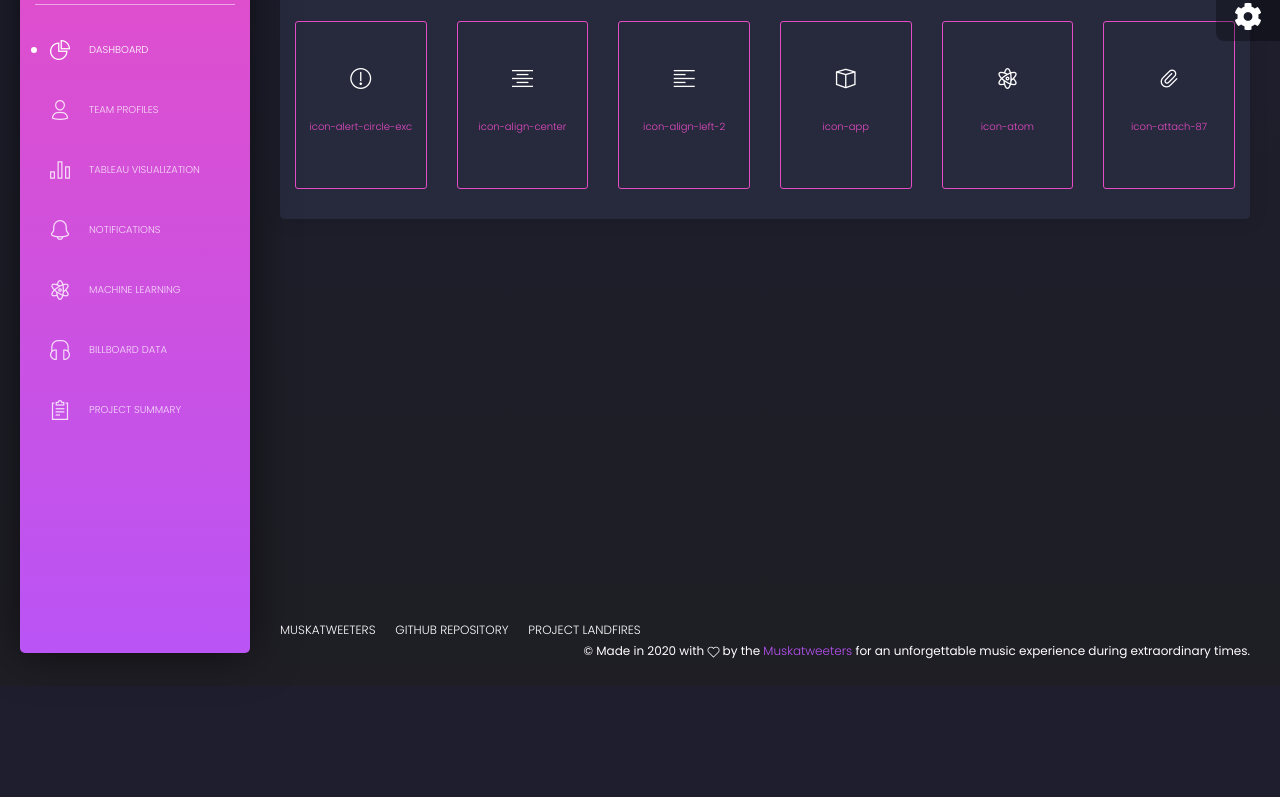
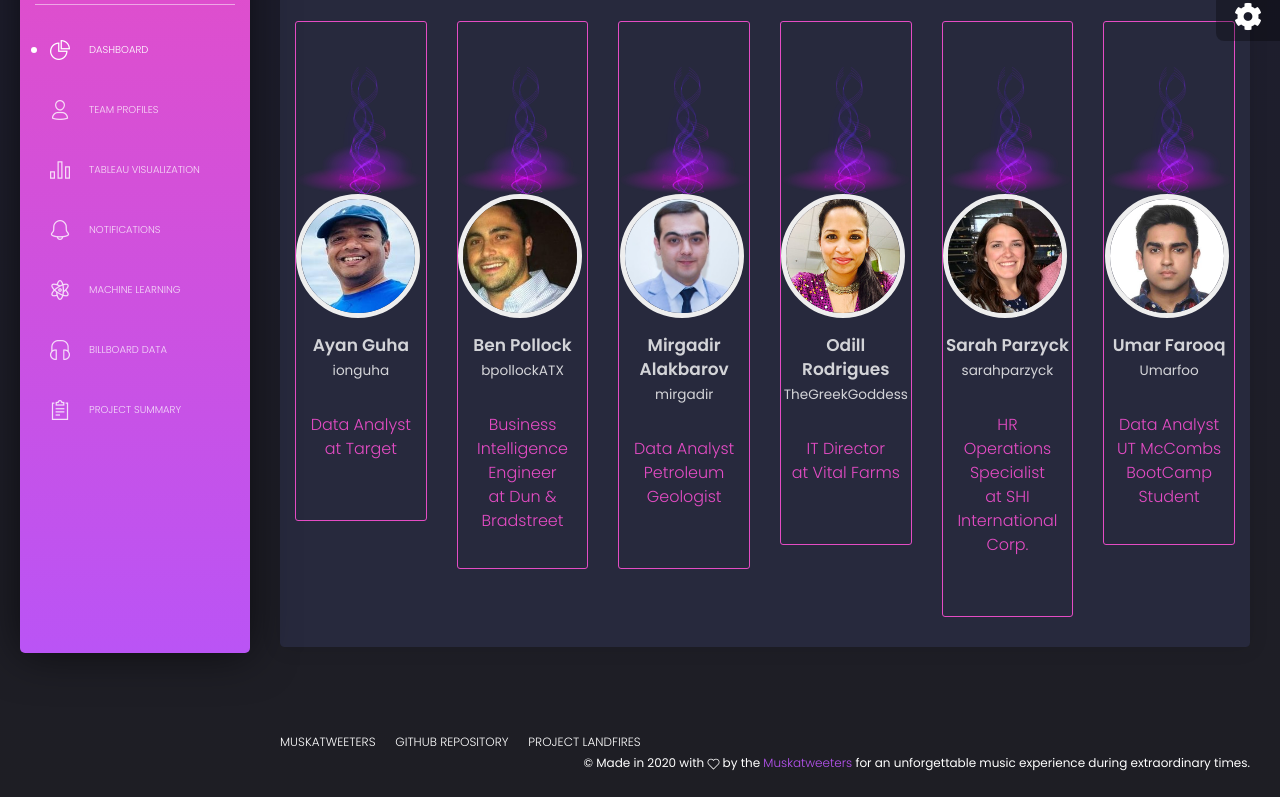
Before and after one commit to TheGreekGoddess/Project_3, a plain HTML site: page static/team_profiles.html in a window 1280 px wide. Shown: the part 137-934 px from the top of the page. Before the commit the page ends 823 px from the top, so only its background shows below. Drawn offline with nearby package versions, Linux system fonts and the light colour scheme; some packages are replaced by stand-ins of ours.

Commit message:
Project 3 HTML updates

```diff
--- a/static/assets/demo/demo.css
+++ b/static/assets/demo/demo.css
@@ -61,3 +61,57 @@
   max-width: 530px;
   margin: 0 auto;
 }
+
+/* ODROD */
+.card .avatar {
+  width: 30px;
+  height: 30px;
+  overflow: hidden;
+  border-radius: 50%;
+  margin-right: 5px;
+}
+
+.card-user .image {
+  height: 250px;
+}
+
+.card-user .image-plain {
+  height: 0;
+  margin-top: 110px;
+}
+
+.card-user .author {
+  text-align: center;
+  text-transform: none;
+  margin-top: -70px;
+}
+
+.card-user .avatar {
+  width: 124px;
+  height: 124px;
+  border: 5px solid #FFFFFF;
+  position: relative;
+  margin-bottom: 15px;
+}
+
+.card-user .avatar.border-gray {
+  border-color: #EEEEEE;
+}
+
+.card-user .title {
+  line-height: 24px;
+}
+
+.card-user .content {
+  min-height: 240px;
+}
+
+.card-user .footer,
+.card-price .footer {
+  padding: 5px 15px 10px;
+}
+
+.card-user hr,
+.card-price hr {
+  margin: 5px 15px;
+}
--- a/static/team_profiles.html
+++ b/static/team_profiles.html
@@ -181,48 +181,124 @@
               </div>
               <div class="card-body all-icons">
                 <div class="row">
-
+                  <!-- ODROD added col-lg-3, updated GitHub link, Profile picture and names -->
                   <div class="font-icon-list col-lg-2 col-md-3 col-sm-4 col-xs-6 col-xs-6">
-                    <div class="font-icon-detail">
-                      <i class="tim-icons icon-alert-circle-exc"></i>
-                      <p>icon-alert-circle-exc</p>
+                    <div class="card-user font-icon-detail">
+                      <img src="assets/img/guitar.png" alt="..."/>
+                      <img class="avatar border-gray" src="assets/img/Ayan.jpeg" alt="..."/>
+                      <a href="https://github.com/ionguha">
+                        <h4 class="title">Ayan Guha<br />
+                          <small>ionguha</small>
+                        </h4>
+                      </a>
+                      <div>
+                        <p class="description text-center"> Data Analyst <br>
+                                                            at Target <br>
+                                                            <br>
+                        </p>
+                      </div>
                     </div>
                   </div>
+                  <!-- ODROD update completed  -->
 
+                  <!-- ODROD added col-lg-3, updated GitHub link, Profile picture and names -->
                   <div class="font-icon-list col-lg-2 col-md-3 col-sm-4 col-xs-6 col-xs-6">
-                    <div class="font-icon-detail">
-                      <i class="tim-icons icon-align-center"></i>
-                      <p>icon-align-center</p>
+                    <div class="card-user font-icon-detail">
+                      <img src="assets/img/guitar.png" alt="..."/>
+                      <img class="avatar border-gray" src="assets/img/Ben.jpeg" alt="..."/>
+                      <a href="https://github.com/bpollockATX">
+                        <h4 class="title">Ben Pollock<br />
+                          <small>bpollockATX</small>
+                        </h4>
+                      </a>
+                      <div>
+                        <p class="description text-center"> Business Intelligence Engineer <br>
+                                                            at Dun & Bradstreet
+                        </p>
+                      </div>
                     </div>
                   </div>
+                  <!-- ODROD update completed  -->
 
+                  <!-- ODROD added col-lg-3, updated GitHub link, Profile picture and names -->
                   <div class="font-icon-list col-lg-2 col-md-3 col-sm-4 col-xs-6 col-xs-6">
-                    <div class="font-icon-detail">
-                      <i class="tim-icons icon-align-left-2"></i>
-                      <p>icon-align-left-2</p>
+                    <div class="card-user font-icon-detail">
+                      <img src="assets/img/guitar.png" alt="..."/>
+                      <img class="avatar border-gray" src="assets/img/Miri.jpeg" alt="..."/>
+                      <a href="https://github.com/mirgadir">
+                        <h4 class="title">Mirgadir Alakbarov<br />
+                          <small>mirgadir</small>
+                        </h4>
+                      </a>
+                      <div>
+                        <p class="description text-center"> Data Analyst <br>
+                                                            Petroleum Geologist <br>
+                                                            <br>
+                        </p>
+                      </div>
                     </div>
                   </div>
+                  <!-- ODROD update completed  -->
 
+                  <!-- ODROD added col-lg-3, updated GitHub link, Profile picture and names -->
                   <div class="font-icon-list col-lg-2 col-md-3 col-sm-4 col-xs-6 col-xs-6">
-                    <div class="font-icon-detail">
-                      <i class="tim-icons icon-app"></i>
-                      <p>icon-app</p>
+                    <div class="card-user font-icon-detail">
+                      <img src="assets/img/guitar.png" alt="..."/>
+                      <img class="avatar border-gray" src="assets/img/Odill.jpeg" alt="..."/>
+                      <a href="https://github.com/TheGreekGoddess">
+                        <h4 class="title">Odill Rodrigues<br />
+                          <small>TheGreekGoddess</small>
+                        </h4>
+                      </a>
+                      <div>
+                        <p class="description text-center"> IT Director <br>
+                                                            at Vital Farms <br>
+                                                            <br>
+                        </p>
+                      </div>
                     </div>
                   </div>
+                  <!-- ODROD update completed  -->
 
+                  <!-- ODROD added col-lg-3, updated GitHub link, Profile picture and names -->
                   <div class="font-icon-list col-lg-2 col-md-3 col-sm-4 col-xs-6 col-xs-6">
-                    <div class="font-icon-detail">
-                      <i class="tim-icons icon-atom"></i>
-                      <p>icon-atom</p>
+                    <div class="card-user font-icon-detail">
+                      <img src="assets/img/guitar.png" alt="..."/>
+                      <img class="avatar border-gray" src="assets/img/Sarah.jpeg" alt="..."/>
+                      <a href="https://github.com/sarahparzyck">
+                        <h4 class="title">Sarah Parzyck<br />
+                          <small>sarahparzyck</small>
+                        </h4>
+                      </a>
+                      <div>
+                        <p class="description text-center"> HR Operations Specialist <br>
+                                                            at SHI International Corp. <br>
+                                                            <br>
+                        </p>
+                      </div>
                     </div>
                   </div>
+                  <!-- ODROD update completed  -->
 
+                  <!-- ODROD added col-lg-3, updated GitHub link, Profile picture and names -->
                   <div class="font-icon-list col-lg-2 col-md-3 col-sm-4 col-xs-6 col-xs-6">
-                    <div class="font-icon-detail">
-                      <i class="tim-icons icon-attach-87"></i>
-                      <p>icon-attach-87</p>
+                    <div class="card-user font-icon-detail">
+                      <img src="assets/img/guitar.png" alt="..."/>
+                      <img class="avatar border-gray" src="assets/img/Umar.jpeg" alt="..."/>
+                      <a href="https://github.com/Umarfoo">
+                        <h4 class="title">Umar Farooq<br />
+                          <small>Umarfoo</small>
+                        </h4>
+                      </a>
+                      <div>
+                        <p class="description text-center"> Data Analyst <br>
+                                                            UT McCombs BootCamp <br>
+                                                            Student
+                        </p>
+                      </div>
                     </div>
                   </div>
+                  <!-- ODROD update completed  -->
 
                 <!-- ODROD deleted all unrequired icons -->
                 </div>
```
Also changed, not shown: static/assets/img/Ayan.jpeg (added), static/assets/img/Ben.jpeg (added), static/assets/img/Miri.jpeg (added), static/assets/img/Odill.jpeg (added), static/assets/img/Sarah.jpeg (added), static/assets/img/Umar.jpeg (added), static/assets/img/guitar.jpg (added), static/assets/img/guitar.png (added).
